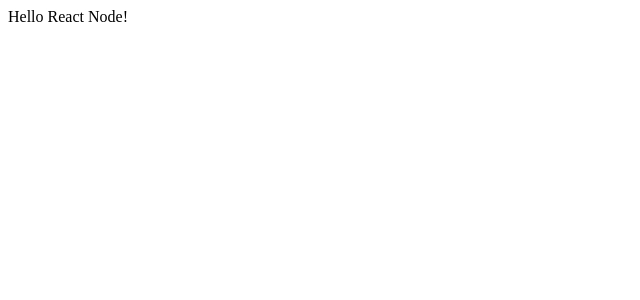
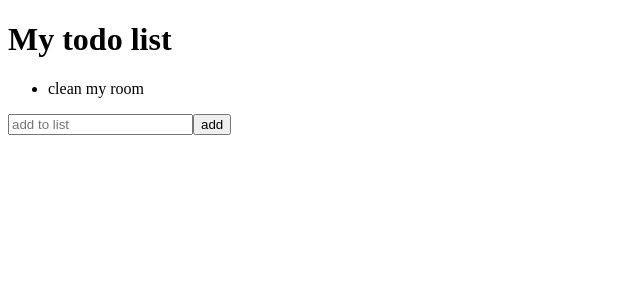
Before and after one commit to gingerwilliams/react-testing, a React app: page / in a window 1280 px wide. Shown: the top 300 px of the page, without its empty margins (0-640 px from the left). Built offline with nearby package versions, Linux system fonts and the light colour scheme; the HTML template or start-up script is replaced by a standard one.

Commit message:
React ToDo Sample

```diff
--- a/client/src/components/App.jsx
+++ b/client/src/components/App.jsx
@@ -1,10 +1,69 @@
 import React, { Component } from 'react';
 
 class App extends Component {
-    state = {}
+    state = {
+        title: '',
+        todo: ["clean my room"],
+    }
+
+    // componentDidMount() {
+    //     fetch('https://api.myjson.com/bins/15psn9')
+    //         .then(result => result.json())
+    //         .then(rowData => this.setState({todo : rowData}))
+    // }
+
+    handleChange = (event) => {
+        console.log(event.currentTarget.value);
+        this.state.title = event.currentTarget.value
+
+        const title = event.currentTarget.value;
+
+        this.setState({
+            title: title
+        })
+        console.log(this.state.title);
+    }
+
+    handleSubmit = (event) => {
+        event.preventDefault();
+        //clone the original todo
+        const todo = [...this.state.todo];
+
+        todo.push(this.state.title);
+
+        this.setState({
+            todo: todo,
+            title: ''
+        });
+    }
+
     render() {
         return (
-            <div>Hello React Node!</div>
+            <div>
+                <h1>My todo list</h1>
+                <ul>
+                    {
+                        this.state.todo.map(item => (
+                            <li>{item}</li>
+                        ))
+                    }
+                </ul>
+                <form onSubmit={this.handleSubmit}>
+                    <input
+                        type="input"
+                        placeholder="add to list"
+                        name="title"
+                        value={this.state.title}
+                        onChange={this.handleChange}
+                    />
+                    <button
+                        type="sumbit"
+                        placeholder="add to list"
+                    >
+                        add
+                    </button>
+                </form>
+            </div>
         );
     }
 }
```
Also changed, not shown: package.json (+13 -16 lines), .babelrc, 3 other files (tests, documents, lock files or other folders).
